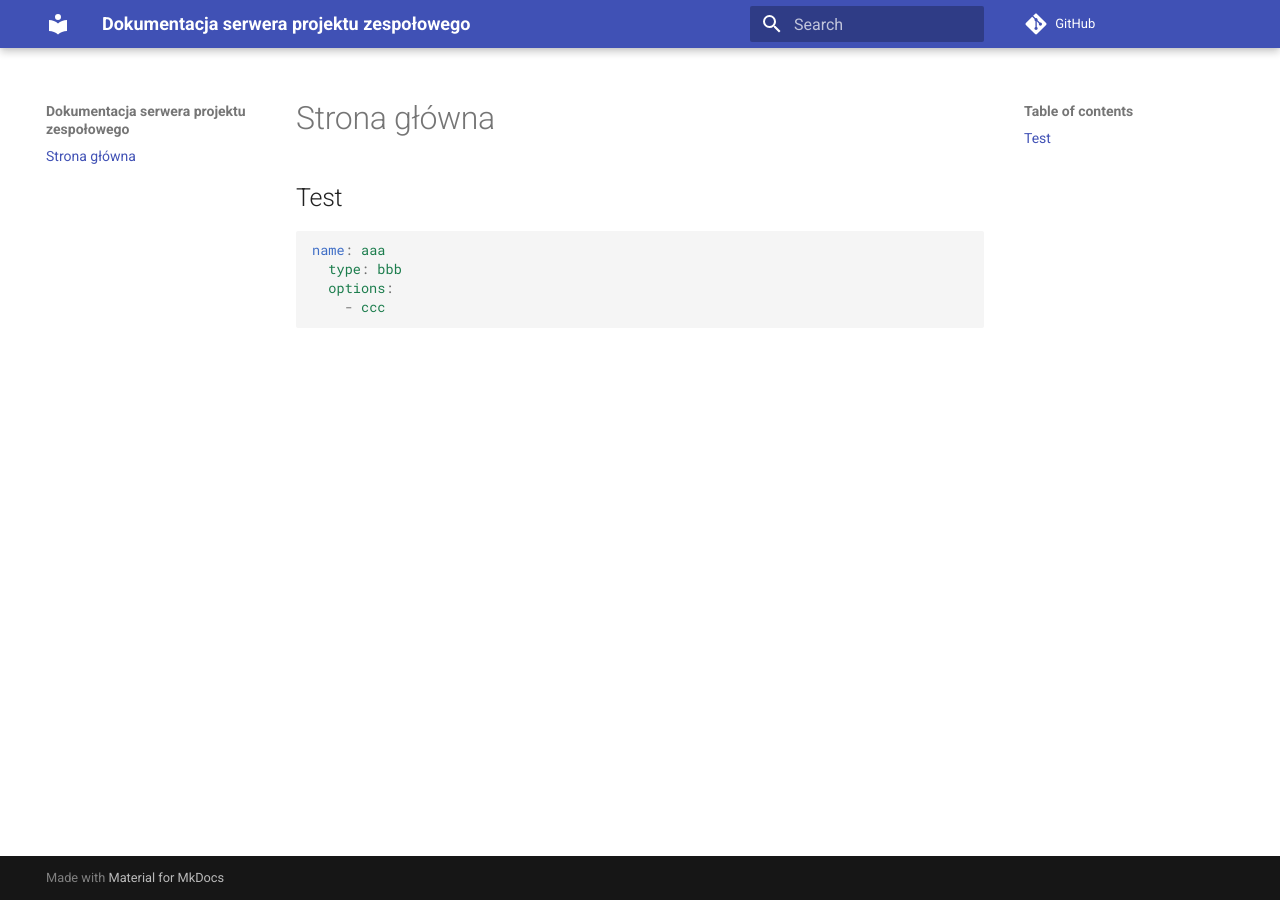
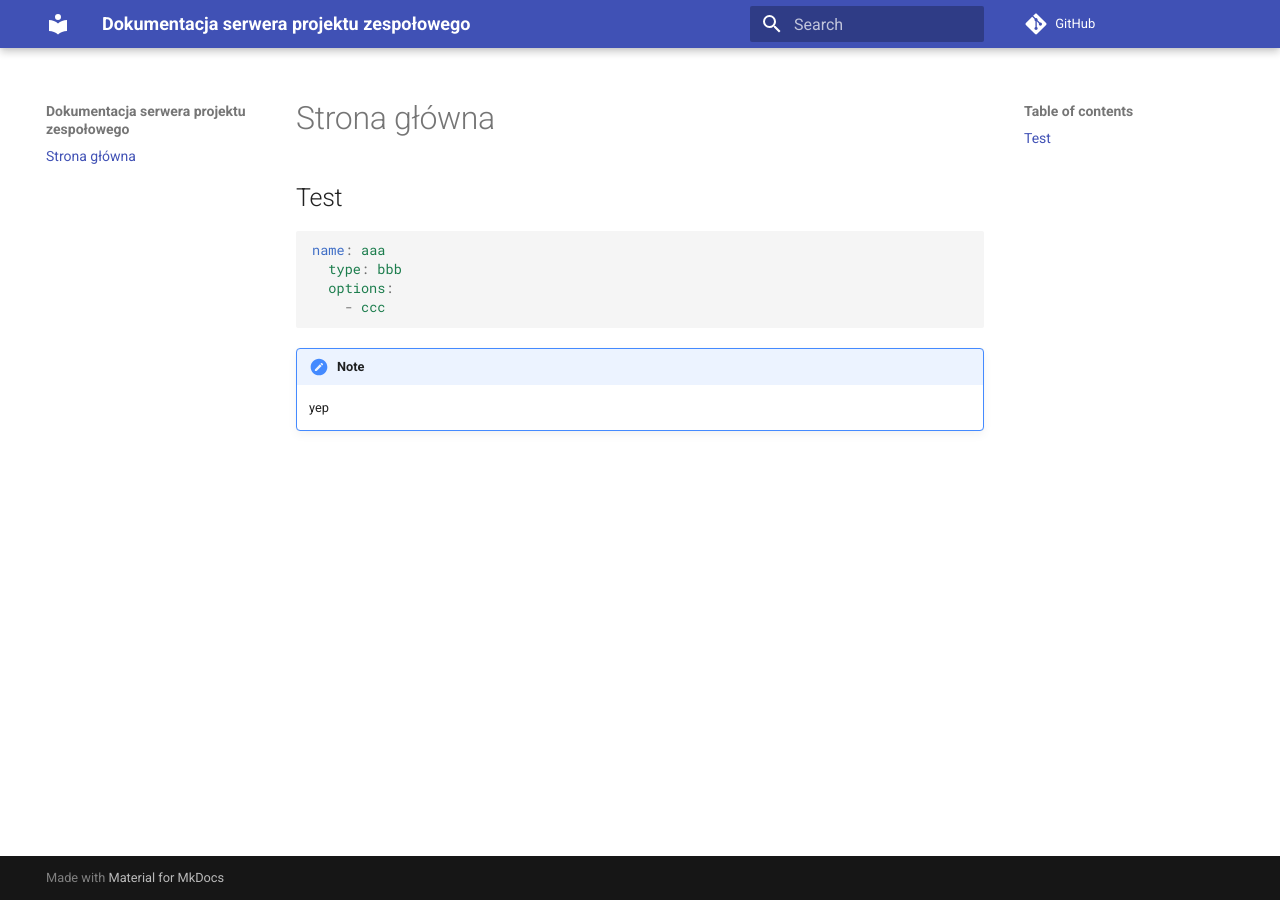
Before and after one commit to projekt-zespolony/server, an MkDocs documentation site: the page built from docs/index.md, in a window 1280 px wide. Built offline with MkDocs 1.6.1 and Material for MkDocs 9.7.7, drawn with Linux system fonts in a browser that asks for light colours; comment, search, counter and statistics services are not loaded.

Commit message:
docs: test admonition

````diff
--- a/docs/index.md
+++ b/docs/index.md
@@ -8,3 +8,6 @@ name: aaa
   options:
     - ccc
 ```
+
+!!! note
+    yep
````
